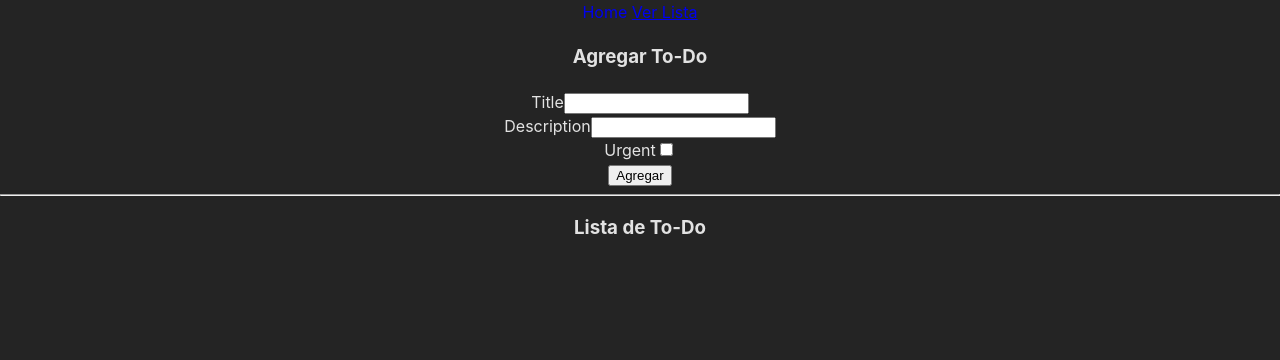
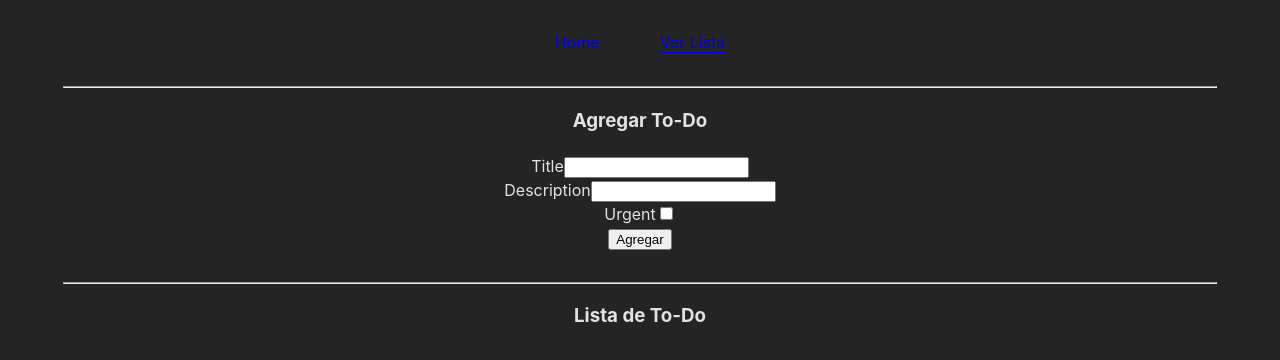
Before and after one commit to Ironhack-RMT-ES-FT2310-lynel/mern-todo-client, a React (Vite) app: page /todos in a window 1280 px wide. Shown: the top 360 px of the page. Built offline with nearby package versions, Linux system fonts and the light colour scheme.

Commit message:
initial structure

```diff
--- a/src/App.css
+++ b/src/App.css
@@ -1,7 +1,17 @@
 #root {
   text-align: center;
+  margin-top: 30px;
 }
 
 body {
   margin: 0;
 }
+
+a {
+  margin: 30px;
+  text-underline-offset: 4px;
+}
+
+hr {
+  width: 90vw;
+}
--- a/src/App.jsx
+++ b/src/App.jsx
@@ -17,6 +17,9 @@ function App() {
     <>
       <Navbar />
 
+      <br />
+      <hr />
+
       <Routes>
         <Route path="/" element={<Home />} />
         <Route path="/todos" element={<TodoList />} />
--- a/src/components/Navbar.jsx
+++ b/src/components/Navbar.jsx
@@ -14,10 +14,10 @@ function Navbar() {
   };
 
   return (
-    <div>
-      <NavLink to="/" style={toggleStyles}> Home </NavLink>
-      <NavLink to="/todos" end={true} style={toggleStyles}> Ver Lista </NavLink>
-    </div>
+    <nav>
+      <NavLink to="/" style={toggleStyles}>Home</NavLink>
+      <NavLink to="/todos" end={true} style={toggleStyles}>Ver Lista</NavLink>
+    </nav>
   );
 }
 
--- a/src/pages/TodoList.jsx
+++ b/src/pages/TodoList.jsx
@@ -4,6 +4,7 @@ function TodoList() {
   return (
     <div>
       <AddForm />
+      <br />
       <hr />
       <h3>Lista de To-Do</h3>
     </div>
```
